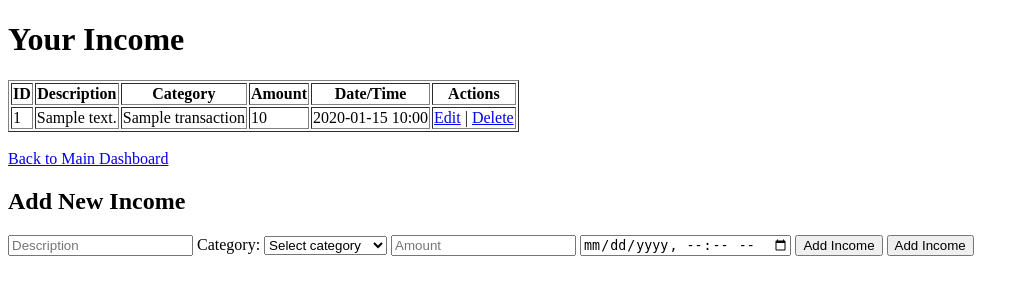
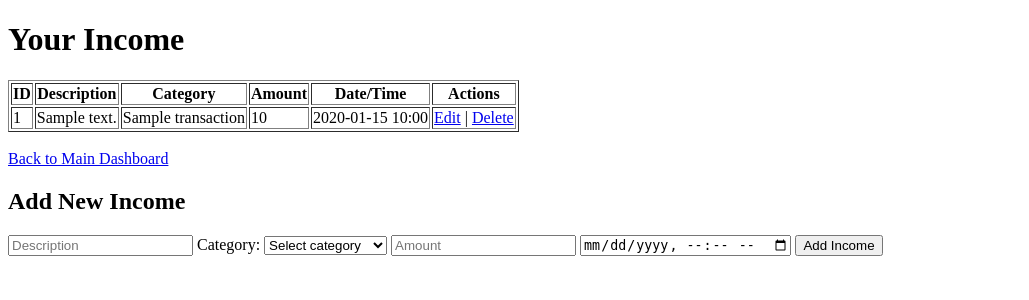
Before and after one commit to jane15s/hillel_python_pro, a Flask app: template templates/dashboard_income.html in a window 1280 px wide. Shown: the top 300 px of the page, without its empty margins (0-1029 px from the left). Run offline with Flask 3, Linux system fonts and the light colour scheme; the template is opened without the code that fills it: most values are stand-ins (such as "Sample title", 1, 10 or a date in 2020).

Commit message:
fixed /user and "add income" button

```diff
--- a/app.py
+++ b/app.py
@@ -41,6 +41,7 @@ def user_handler():
                 "datetime": t.datetime.isoformat() if t.datetime else None,
                 "type": t.type,
             }
+            for t in transactions
         ]
         return render_template("dashboard.html", transactions=transactions, transactions_json=transactions_json, income_sum=income_sum, expense_sum=expense_sum, income_percent=income_percent, expense_percent=expense_percent, balance=balance)
     return redirect("/login")
--- a/templates/dashboard_income.html
+++ b/templates/dashboard_income.html
@@ -46,7 +46,6 @@
     <input type="number" name="amount" step="0.01" placeholder="Amount" required>
     <input type="datetime-local" name="datetime" required>
     <button type="submit">Add Income</button>
-    <button type="submit">Add Income</button>
 </form>
 
 </body>
```
Also changed, not shown: financial_tracker.db.
